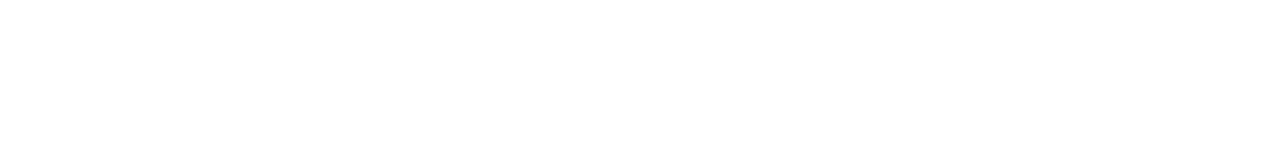
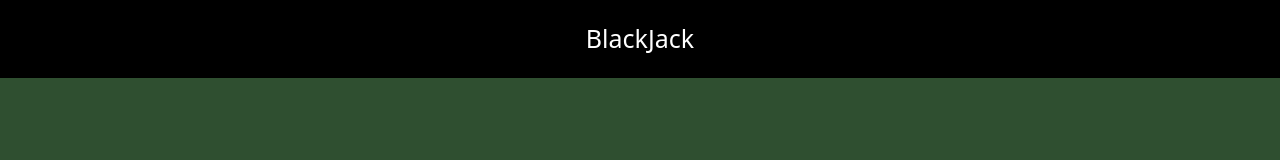
Before and after one commit to duvan1026/02-blackjack, a plain HTML site: page assets/index.html in a window 1280 px wide. Drawn offline with nearby package versions, Linux system fonts and the light colour scheme.

Commit message:
se agrega estilos al titulo y al body

```diff
--- a/assets/css/styles.css
+++ b/assets/css/styles.css
@@ -0,0 +1,13 @@
+html, body {
+    margin: 0px;
+    background-color: #2f4f30;
+    color: white;
+}
+
+.titulo {
+    text-align: center;
+    background-color: black;
+    color: white;
+    padding: 20px;
+    font-size: 25px;
+}
--- a/assets/index.html
+++ b/assets/index.html
@@ -6,9 +6,14 @@
     <meta name="viewport" content="width=device-width, initial-scale=1.0">
     <title>Blackjack</title>
 
+    <link href="https://cdn.jsdelivr.net/npm/bootstrap@5.3.0-alpha1/dist/css/bootstrap.min.css" rel="stylesheet" integrity="sha384-GLhlTQ8iRABdZLl6O3oVMWSktQOp6b7In1Zl3/Jr59b6EGGoI1aFkw7cmDA6j6gD" crossorigin="anonymous">
     <link rel="stylesheet" href="./css/styles.css">
 </head>
 <body>
+
+    <header class="titulo">
+        BlackJack
+    </header>
 
     <script src="./js/juego.js"></script>
 
```
